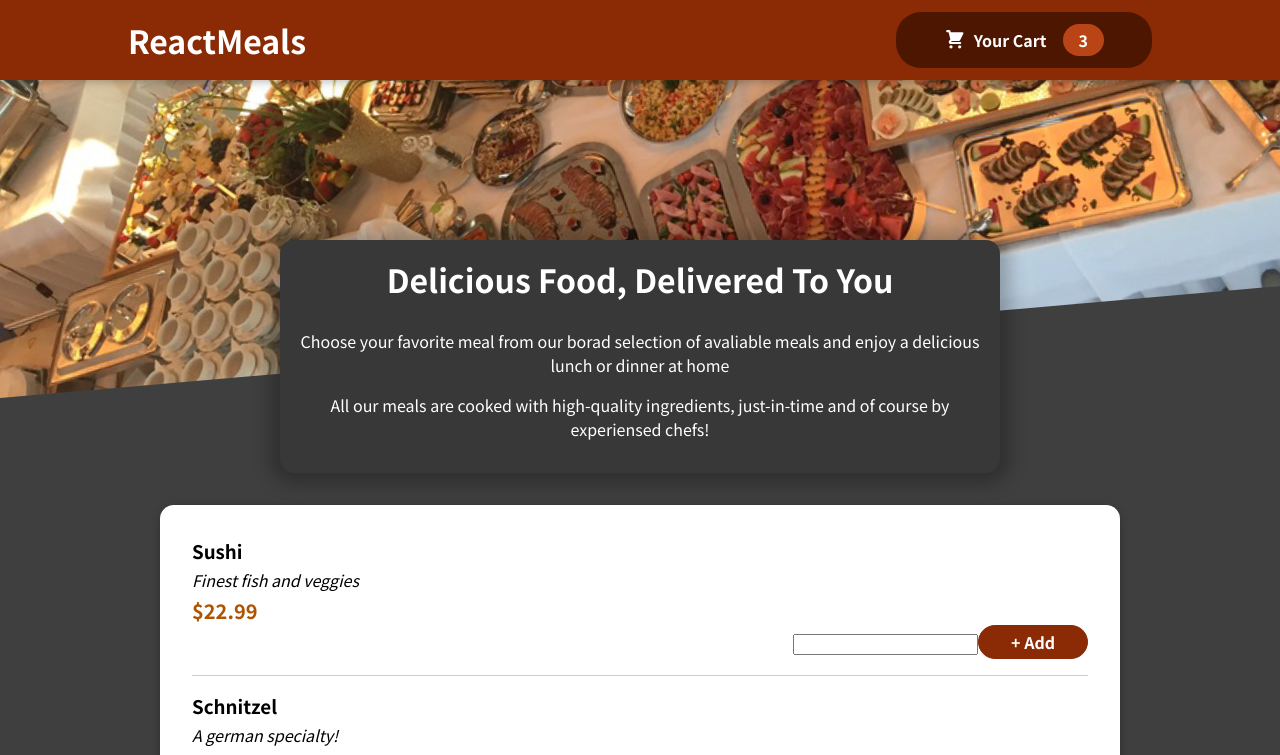
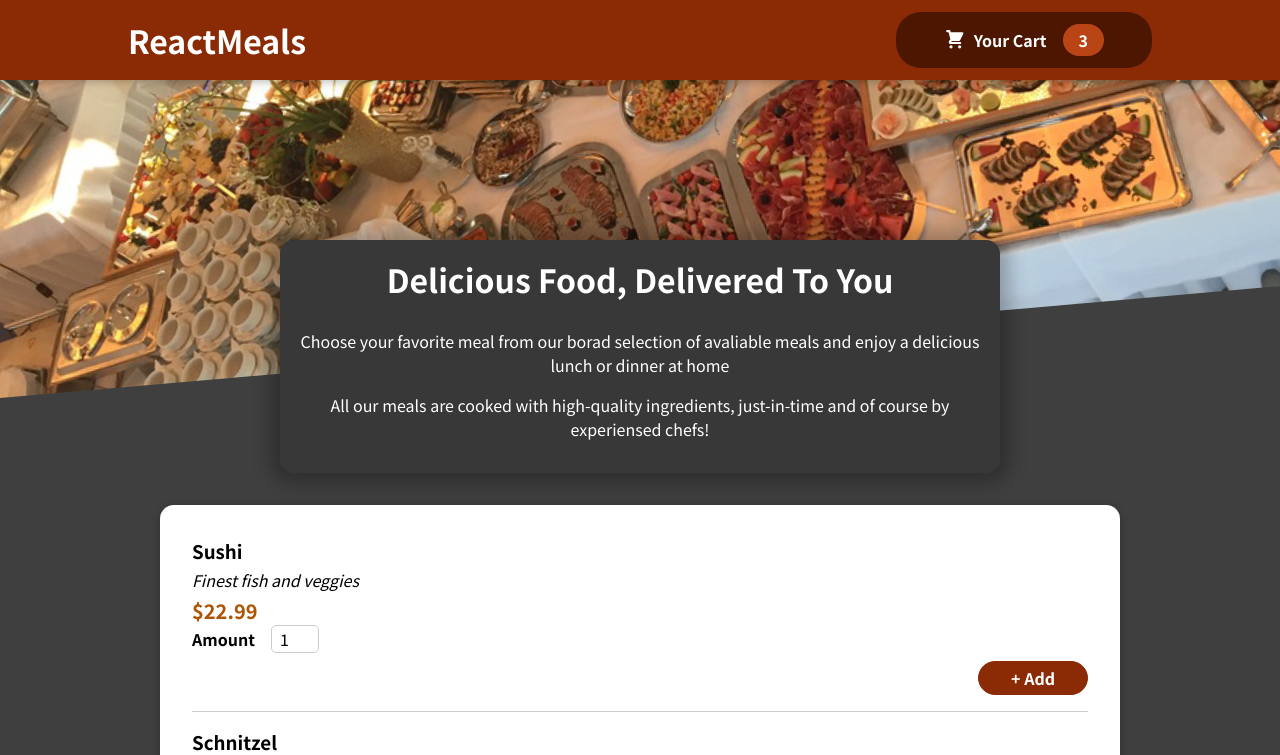
Before and after one commit to rana-wagdi/Food-Order-App, a React (Create React App) app: page / in a window 1280 px wide. Shown: the top 755 px of the page. Built offline with nearby package versions, Linux system fonts and the light colour scheme.

Commit message:
add Form

```diff
--- a/src/components/Meals/MealItem/MealItemForm.js
+++ b/src/components/Meals/MealItem/MealItemForm.js
@@ -1,9 +1,18 @@
+import Input from '../../UI/Input';
+
 import classes from './MealItemForm.module.css';
 
 
 const MealItemForm = props => {
     return <form className={classes.form}>
-        <input />
+        <Input label = "Amount" input={{
+            id:'amount',
+            type: 'number',
+            min: '1',
+            max:'5',
+            step: '1',
+            defaultValue: '1'
+        }} />
         <button>+ Add</button>
     </form>
 };
--- a/src/components/UI/Input.js
+++ b/src/components/UI/Input.js
@@ -0,0 +1,11 @@
+import classes from './Input.module.css';
+
+const Input = props => {
+    return <div className={classes.input}>
+    <label htmlFor={props.input.id}>{props.label}</label>
+    <input   {...props.input} />
+
+    </div>
+}
+
+export default Input;
```
Also changed, not shown: 1 other file (tests, documents, lock files or other folders).
